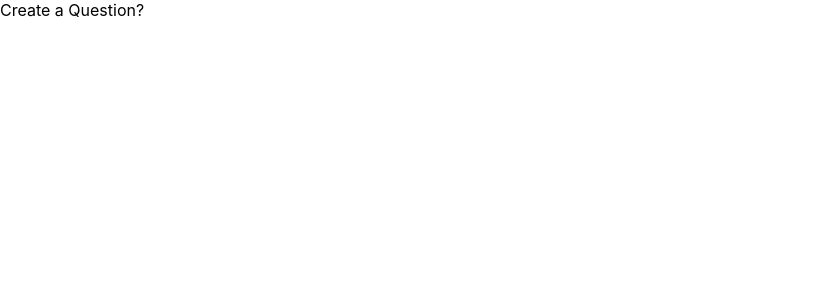
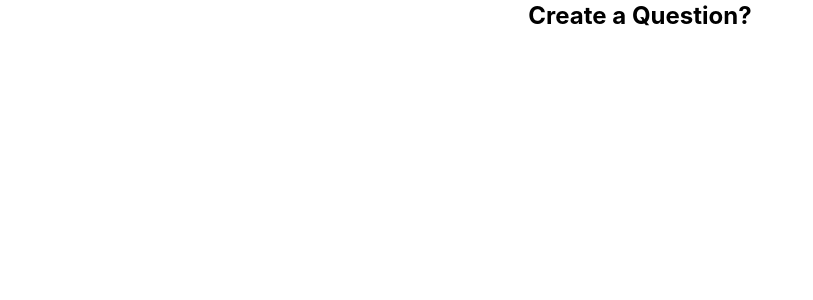
Before and after one commit to SajjMahz/FAQ_System, a React (Create React App) app in the folder frontend/: page / in a window 1280 px wide. Shown: the top 300 px of the page, without its empty margins (0-813 px from the left). Built offline with nearby package versions, Linux system fonts and the light colour scheme.

Commit message:
Tailwind setup and configured

```diff
--- a/frontend/package.json
+++ b/frontend/package.json
@@ -40,5 +40,10 @@
       "last 1 firefox version",
       "last 1 safari version"
     ]
+  },
+  "devDependencies": {
+    "autoprefixer": "^10.4.13",
+    "postcss": "^8.4.20",
+    "tailwindcss": "^3.2.4"
   }
 }
--- /dev/null
+++ b/frontend/postcss.config.js
@@ -0,0 +1,6 @@
+module.exports = {
+  plugins: {
+    tailwindcss: {},
+    autoprefixer: {},
+  },
+}
--- a/frontend/src/index.css
+++ b/frontend/src/index.css
@@ -1,3 +1,7 @@
+@tailwind base;
+@tailwind components;
+@tailwind utilities;
+
 body {
   margin: 0;
   font-family: -apple-system, BlinkMacSystemFont, 'Segoe UI', 'Roboto', 'Oxygen',
--- a/frontend/src/modules/home/Home.tsx
+++ b/frontend/src/modules/home/Home.tsx
@@ -2,7 +2,9 @@ import React from 'react'
 
 const Home = () => {
   return (
-    <div>Create a Question?</div>
+    <div>
+        <div className='font-bold text-center text-2xl'>Create a Question?</div>
+    </div>
   )
 }
 
--- /dev/null
+++ b/frontend/tailwind.config.js
@@ -0,0 +1,10 @@
+/** @type {import('tailwindcss').Config} */
+module.exports = {
+  content: [
+    "./src/**/*.{js,jsx,ts,tsx}",
+  ],
+  theme: {
+    extend: {},
+  },
+  plugins: [],
+}
```
Also changed, not shown: 1 other file (tests, documents, lock files or other folders).
